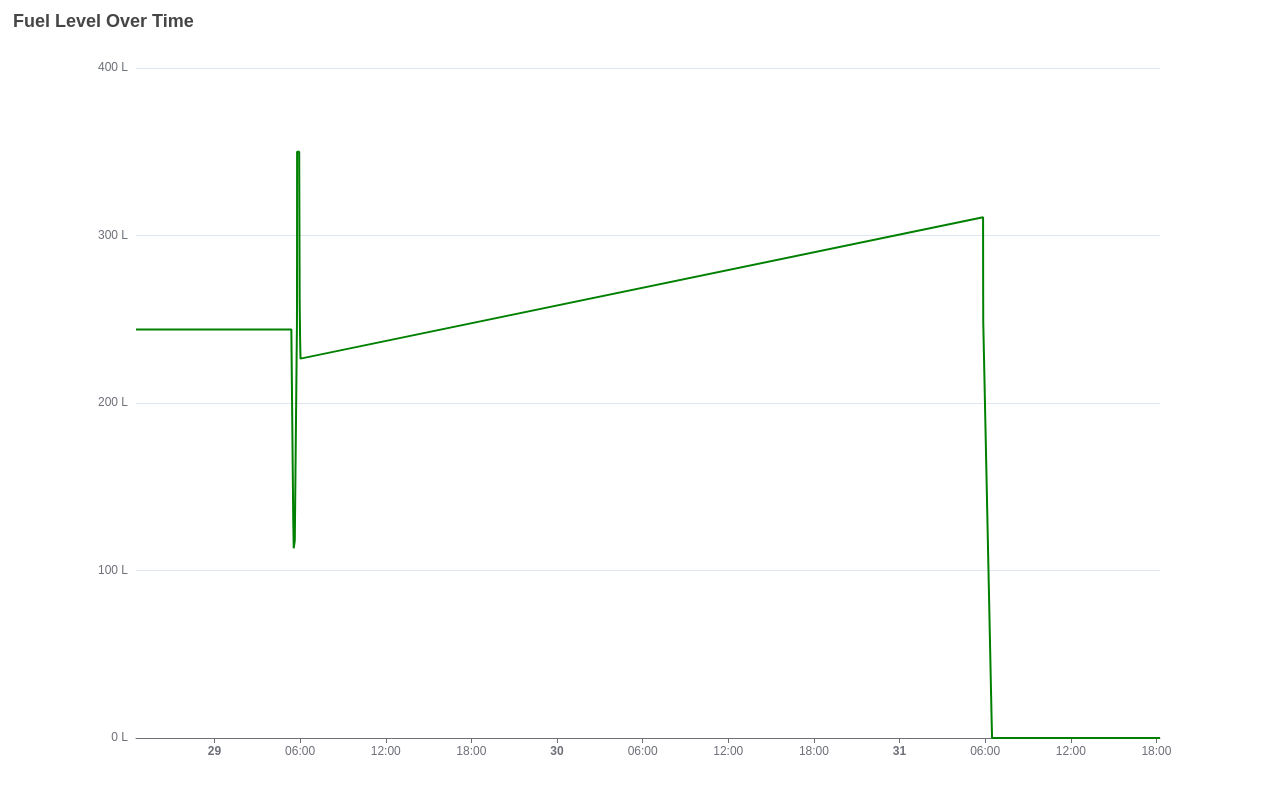
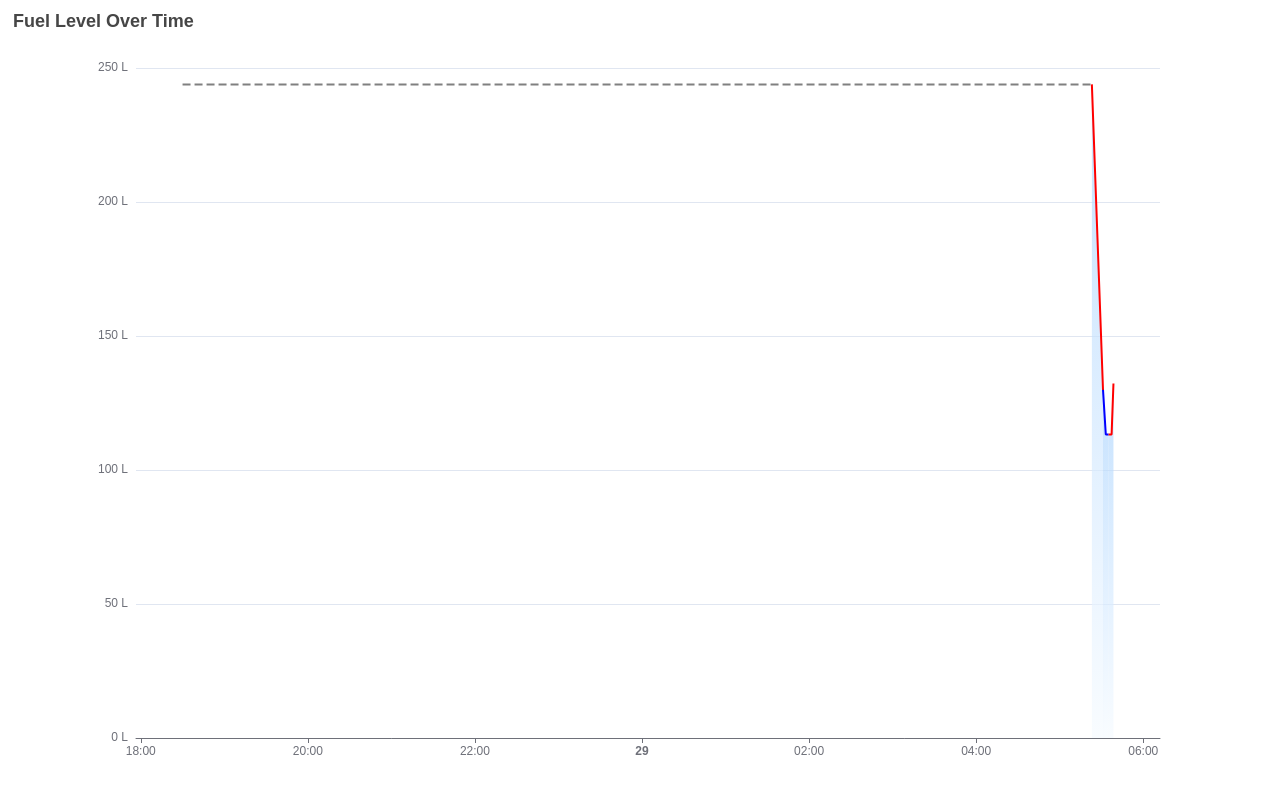
Before and after one commit to MaNaSDeo/echart-lib, a React (Vite) app: page / in a window 1280 px wide. Shown: the top 794 px of the page. Built offline with nearby package versions, Linux system fonts and the light colour scheme.

Commit message:
multi background color

```diff
--- a/src/App.jsx
+++ b/src/App.jsx
@@ -1,4 +1,4 @@
-import LineChart from "./component/Echart";
+import LineChart from "./component/Echart2";
 
 function App() {
   return (
--- /dev/null
+++ b/src/component/Echart2.jsx
@@ -0,0 +1,39 @@
+import ReactECharts from "echarts-for-react";
+import { filteredData as data, modifiedData } from "../fakeData";
+// import * as echarts from "echarts";
+
+const LineChart = () => {
+  const option = {
+    title: { text: "Fuel Level Over Time" },
+    tooltip: { trigger: "axis" },
+    toolbox: {
+      show: false,
+    },
+    xAxis: {
+      type: "time",
+      boundaryGap: ["5%", "5%"], // Fix applied here
+    },
+    yAxis: {
+      type: "value",
+      axisLabel: {
+        formatter: "{value} L",
+      },
+      axisPointer: {
+        snap: false,
+      },
+    },
+    series: modifiedData,
+  };
+
+  return (
+    <ReactECharts
+      option={option}
+      style={{ height: "100vh", width: "100vw" }}
+      notMerge={true}
+      lazyUpdate={true}
+      key={JSON.stringify(option)} // Force update when option changes
+    />
+  );
+};
+
+export default LineChart;
--- a/src/fakeData.js
+++ b/src/fakeData.js
@@ -1,3 +1,5 @@
+import * as echarts from "echarts";
+
 export const filteredData = [
   {
     device_timestamp: 1735410600000,
@@ -903,3 +905,136 @@ export const filteredData = [
     isLowNetwork: true,
   },
 ];
+
+// export const modifiedData = [
+//   {
+//     data: [
+//       [1735410600000, 243.88],
+//       [1735449786000, 243.88],
+//     ],
+//     type: "line",
+//     lineStyle: {
+//       type: "dashed", // Dashed gray line
+//       color: "gray",
+//     },
+//     symbol: "none",
+//   },
+//   {
+//     type: "line",
+//     lineStyle: {
+//       type: "solid", // Solid yellow line
+//       color: "red",
+//     },
+//     symbol: "none",
+//     data: [
+//       [1735449906000, 215.38],
+//       [1735450026000, 186.88],
+//       [1735450146000, 158.38],
+//       [1735450266000, 129.88],
+//     ],
+//   },
+//   {
+//     type: "line",
+//     lineStyle: {
+//       type: "solid", // Solid yellow line
+//       color: "blue",
+//     },
+//     symbol: "none",
+//     data: [
+//       [1735450386000, 113.25],
+//       [1735450506000, 113.25],
+//     ],
+//   },
+//   {
+//     type: "line",
+//     lineStyle: {
+//       type: "solid", // Solid yellow line
+//       color: "red",
+//     },
+//     symbol: "none",
+//     data: [
+//       [1735450636000, 113.25],
+//       [1735450656000, 118],
+//       [1735450676000, 122.75],
+//       [1735450696000, 127.5],
+//       [1735450716000, 132.25],
+//     ],
+//   },
+// ];
+
+export const modifiedData = [
+  {
+    type: "line",
+    lineStyle: {
+      type: "dashed", // Dashed gray line
+      color: "gray",
+    },
+    symbol: "none",
+    data: [
+      [1735410600000, 243.88],
+      [1735449786000, 243.88],
+    ],
+  },
+  {
+    type: "line",
+    lineStyle: {
+      type: "solid", // Solid yellow line (Ignition Off)
+      color: "red",
+    },
+    symbol: "none",
+    data: [
+      [1735449786000, 243.88],
+      [1735449906000, 215.38],
+      [1735450026000, 186.88],
+      [1735450146000, 158.38],
+      [1735450266000, 129.88],
+    ],
+    areaStyle: {
+      color: new echarts.graphic.LinearGradient(0, 0, 0, 1, [
+        { offset: 0, color: "#ACD4FD" }, // Light blue at the top
+        { offset: 1, color: "#F5FAFF" }, // Lighter shade at the bottom
+      ]),
+    },
+  },
+  {
+    type: "line",
+    lineStyle: {
+      type: "solid", // Solid blue line (Ignition On)
+      color: "blue",
+    },
+    symbol: "none",
+    data: [
+      [1735450266000, 129.88],
+      [1735450386000, 113.25],
+      [1735450506000, 113.25],
+    ],
+    areaStyle: {
+      color: new echarts.graphic.LinearGradient(0, 0, 0, 1, [
+        { offset: 0, color: "#ACD4FD" }, // Light blue at the top
+        { offset: 1, color: "#F5FAFF" }, // Lighter shade at the bottom
+      ]),
+    },
+  },
+  {
+    type: "line",
+    lineStyle: {
+      type: "solid", // Solid yellow line (Ignition Off)
+      color: "red",
+    },
+    symbol: "none",
+    data: [
+      [1735450506000, 113.25],
+      [1735450636000, 113.25],
+      [1735450656000, 118],
+      [1735450676000, 122.75],
+      [1735450696000, 127.5],
+      [1735450716000, 132.25],
+    ],
+    areaStyle: {
+      color: new echarts.graphic.LinearGradient(0, 0, 0, 1, [
+        { offset: 0, color: "#ACD4FD" }, // Light blue at the top
+        { offset: 1, color: "#F5FAFF" }, // Lighter shade at the bottom
+      ]),
+    },
+  },
+];
```
